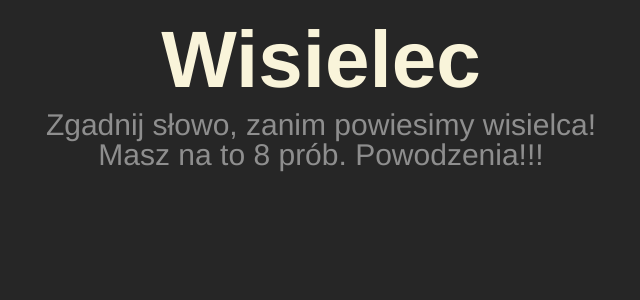
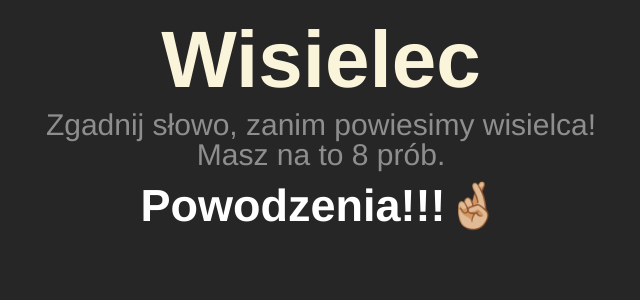
Before and after one commit to vat332/wisielec, a React (Vite) app: page / in a window 1280 px wide. Shown: the top 300 px of the page, without its empty margins (319-959 px from the left). Built offline with nearby package versions, Linux system fonts and the light colour scheme.

Commit message:
Update Header component to wrap the "Powodzenia!!!" text in a span for improved styling

```diff
--- a/src/components/Header.jsx
+++ b/src/components/Header.jsx
@@ -9,7 +9,12 @@ const Header = () => {
       </h1>
       <p className="text-3xl text-p-50 max-w-[350px] mt-4 md:text-4xl lg:text-5xl md:max-w-[500px] lg:max-w-[600px]">
         Zgadnij słowo, zanim powiesimy wisielca! Masz na to 8 prób.
-        Powodzenia!!!
+        <span
+          className="text-white flex justify-center mt-5
+        text-4xl md:text-6xl lg:text-7xl font-extrabold"
+        >
+          Powodzenia!!!🤞🏼
+        </span>
       </p>
     </header>
   );
```
